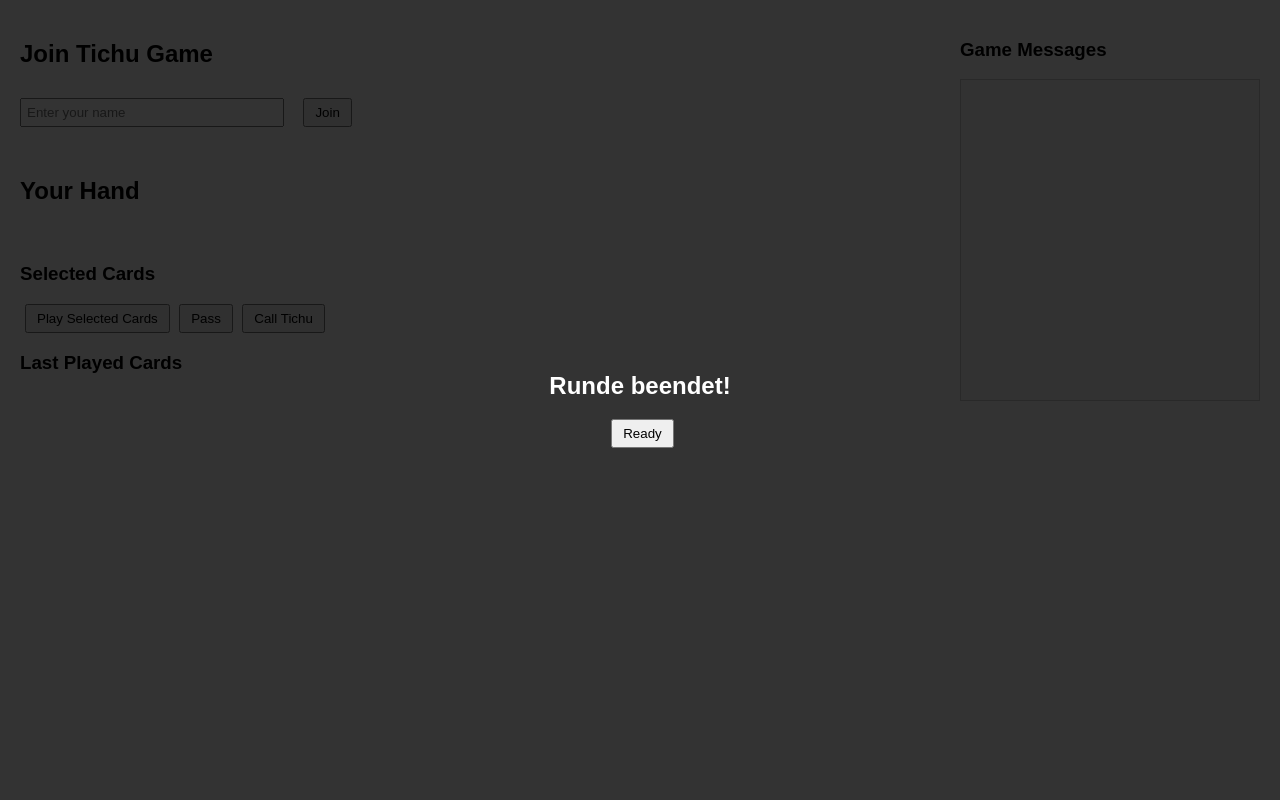
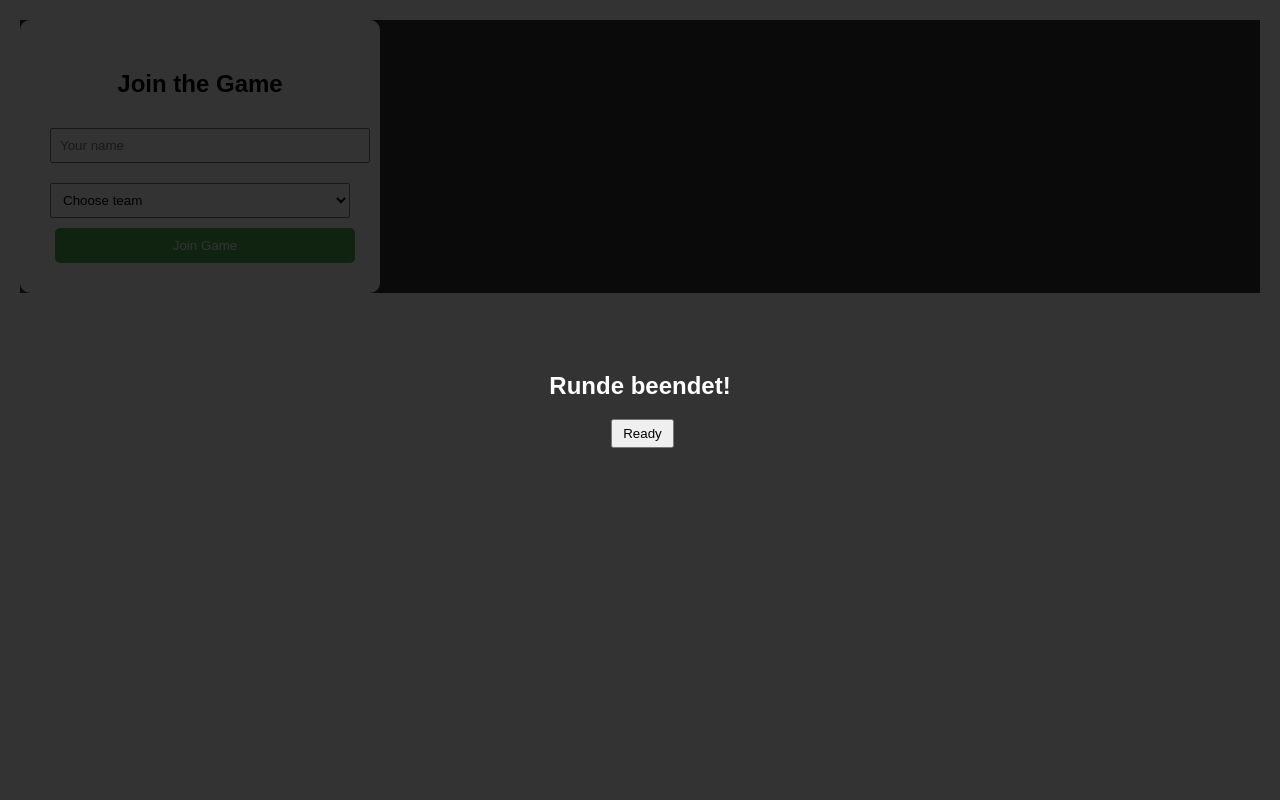
Before and after one commit to mostraus/tichu_online, a Flask app: page / in a window 1280 px wide. Run offline with Flask 3, Linux system fonts and the light colour scheme; some libraries are stand-ins or nearby versions.

Commit message:
ready to play patch

```diff
--- a/app.py
+++ b/app.py
@@ -24,21 +24,23 @@ def index():
 
 @socketio.on('join')
 def handle_join(data):
+    print("JOIN RECEIVED:", data)
     global game
     name = data['name']
+    team = data["team"]
     sid = request.sid
     print(f"{name} joined with SID: {sid}")
 
     if sid in sid_to_player:
         return
 
-    player = TichuPlayer(name, sid)
+    player = TichuPlayer(name, team=team, sid=sid)
     players.append(player)
     sid_to_player[sid] = player
     print(sid_to_player)
     sid_order.append(sid)
 
-    socketio.emit('game_message', {'message': f"{name} has joined."})
+    socketio.emit('game_message', {'message': f"{name} has joined Team {team}."})
 
     if len(players) == 4:
         start_game()
@@ -196,7 +198,7 @@ def handle_pass():
         winner = game.current_trick[-1]["player"]
         socketio.emit('game_message', {'message': f"{winner.name} wins the trick with {winning_combo}."})
 
-        if winning_combo.contains_dragon:
+        if winning_combo.contains_dragon and len(game.finished_players) < 3:
             game.dragon_possible_recipients = [p.name for p in game.players if p.team != winner.team]
             game.waiting_for_dragon_choice = True
             game.dragon_winner = winner
@@ -330,8 +332,14 @@ def handle_pass_cards(data):
 
     for target_id, card_id in assignments.items():
         if "_" in card_id:
-            rank, suit = card_id.split("_")
-            rank = int(rank)
+            rank_str, suit = card_id.split("_")
+            rank_map = {"J": 11,"Q": 12,"K": 13,"A": 14}
+            try:
+                rank = int(rank_str)  # für 2–10
+            except ValueError:
+                rank = rank_map.get(rank_str, None)  # für J, Q, K,
+            if rank is None:
+                raise ValueError(f"Unbekannter Kartenwert: {rank_str}")
             # Karte im Spieler-Objekt finden
             card = next((c for c in from_player.hand if c.suit == suit and c.rank == rank), None)
         else:
--- a/static/script.js
+++ b/static/script.js
@@ -3,14 +3,22 @@ const joinDiv = document.getElementById("join");
 const gameDiv = document.getElementById("game");
 const messages = document.getElementById("messages");
 
-function joinGame() {
-    const name = document.getElementById("nameInput").value.trim();
-    if (name === "") return alert("Enter a name first.");
-    socket.emit("join", { name });
-    joinDiv.style.display = "none";
-    gameDiv.style.display = "block";
-    logMessage("✅ Joined game as " + name);
-}
+document.getElementById("join-game-btn").addEventListener("click", () => {
+    console.log("Join button clicked!");
+    const name = document.getElementById("player-name").value.trim();
+    const team = document.getElementById("team-select").value;
+
+    if (!name || !team) {
+        alert("Please enter your name and choose a team.");
+        return;
+    }
+
+    socket.emit("join", { name, team });
+
+    // Overlay ausblenden
+    document.getElementById("login-overlay").classList.add("hidden");
+    document.getElementById("game").style.display = "flex";
+});
 
 function submitMove() {
     const move = document.getElementById("moveInput").value.trim();
--- a/static/styles.css
+++ b/static/styles.css
@@ -1,12 +1,13 @@
 /* Gesamt-Layout */
 #game {
-  display: flex;
+  display: none;
   flex-direction: row;
   align-items: flex-start;
   gap: 20px;
   flex-wrap: wrap;
   margin-top: 20px;
 }
+.hidden { display: none; }
 
 /* Linker Bereich mit Hand, Eingabe usw. */
 #left-panel {
@@ -188,3 +189,37 @@ button {
 .passing-overlay .target.selected {
     background: green;
 }
+
+/* Login overlay extra styling */
+#login-overlay {
+  background: rgba(0, 0, 0, 0.8);
+}
+
+#login-overlay .overlay-content {
+  background: white;
+  padding: 30px;
+  border-radius: 10px;
+  text-align: center;
+  width: 300px;
+}
+
+#login-overlay input,
+#login-overlay select {
+  width: 100%;
+  padding: 8px;
+  margin: 10px 0;
+}
+
+#login-overlay button {
+  width: 100%;
+  padding: 10px;
+  background: #4CAF50;
+  color: white;
+  border: none;
+  border-radius: 5px;
+  cursor: pointer;
+}
+
+#login-overlay button:hover {
+  background: #45a049;
+}
--- a/templates/index.html
+++ b/templates/index.html
@@ -7,12 +7,6 @@
     <link rel="stylesheet" href="/static/styles.css">
 </head>
 <body>
-
-<div id="join">
-    <h2>Join Tichu Game</h2>
-    <input type="text" id="nameInput" placeholder="Enter your name">
-    <button onclick="joinGame()">Join</button>
-</div>
 
 <div id="game">
     <div id="left-panel">
@@ -75,6 +69,20 @@
     </div>
 </div>
 
+<!-- Login Overlay -->
+<div id="login-overlay" class="overlay">
+  <div class="overlay-content">
+    <h2>Join the Game</h2>
+    <input id="player-name" type="text" placeholder="Your name" />
+    <select id="team-select">
+      <option value="" disabled selected>Choose team</option>
+      <option value="A">Team A</option>
+      <option value="B">Team B</option>
+    </select>
+    <button id="join-game-btn">Join Game</button>
+  </div>
+</div>
+
 <script src="{{ url_for('static', filename='script.js') }}"> </script>
 
 </body>
```
Also changed, not shown: game_logic/game.py (+10 -2 lines).
